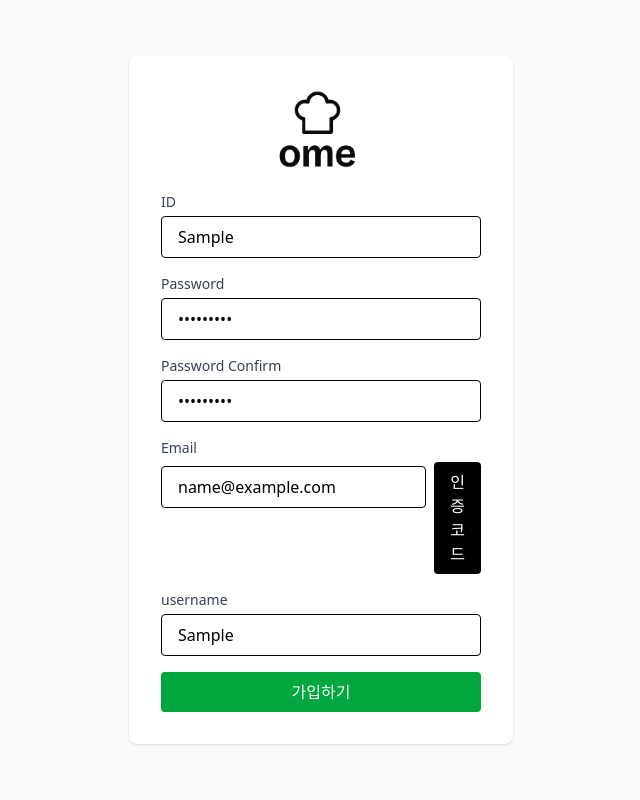
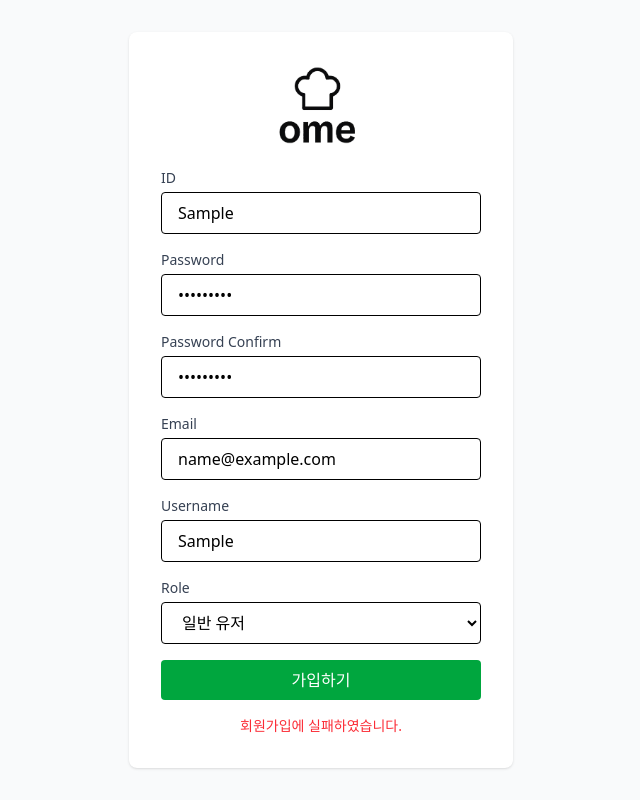
Before and after one commit to Seungmi97/ome, a React (Vite) app in the folder frontend/: page /signup in a window 1280 px wide. Both pictures are taken after typing "Sample", "Sample123", "Sample123", "name@example.com", "Sample" into the empty fields and a click on the button "가입하기". Shown: the whole page, without its empty margins (319-959 px from the left). Built offline with nearby package versions, Linux system fonts and the light colour scheme; no server answers.

Commit message:
feat : login-signup 완료

```diff
--- a/frontend/src/pages/public/Signup.jsx
+++ b/frontend/src/pages/public/Signup.jsx
@@ -15,18 +15,26 @@ export default function Signup() {
     passwordConfirm: '',
     email: '',
     username: '',
+    role: 'user',
   });
   const [loading, setLoading] = useState(false);
+  const [passwordError, setPasswordError] = useState(''); // 비밀번호 불일치 에러 메시지
+  const [signupError, setSignupError] = useState(''); // 회원가입 실패 에러 메시지
 
   const handleChange = (e) => {
     const { name, value } = e.target;
     setForm((prev) => ({ ...prev, [name]: value }));
+    setPasswordError('');
+    setSignupError('');
   };
 
   const handleSubmit = async (e) => {
     e.preventDefault();
+
     if (form.password !== form.passwordConfirm) {
-      return alert('비밀번호가 일치하지 않습니다.');
+      setPasswordError('비밀번호를 다시 확인해주세요.');
+      setSignupError('');
+      return;
     }
 
     setLoading(true);
@@ -36,13 +44,21 @@ export default function Signup() {
         password: form.password,
         email: form.email,
         username: form.username,
+        role: form.role,
       });
 
       const res = await login({ id: form.id, password: form.password });
       await doLogin({ accessToken: res.data.accessToken });
       navigate('/user/home');
     } catch (err) {
-      alert('회원가입 실패: ' + err?.response?.data?.message || err.message);
+      if (err.response && err.response.data) {
+        setSignupError(err.response.data.message || '회원가입에 실패하였습니다.');
+      } else {
+        setSignupError('회원가입에 실패하였습니다. 다시 시도해주세요.');
+      }
+      console.error(err);
+      setPasswordError('');
+      setSignupError('회원가입에 실패하였습니다.');
     } finally {
       setLoading(false);
     }
@@ -62,18 +78,23 @@ export default function Signup() {
           <Input label="Password" name="password" type="password" value={form.password} onChange={handleChange} />
           <Input label="Password Confirm" name="passwordConfirm" type="password" value={form.passwordConfirm} onChange={handleChange} />
 
-          {/* Email + 인증코드 전송 */}
+          <Input label="Email" name="email" type="email" value={form.email} onChange={handleChange} />
+          <Input label="Username" name="username" value={form.username} onChange={handleChange} />
           <div>
-            <label className="block mb-1 text-sm font-medium text-gray-700">Email</label>
-            <div className="flex gap-2">
-              <Input name="email" type="email" value={form.email} className="flex-grow px-4 py-2 border rounded focus:outline-none focus:ring-2 focus:ring-green-500" onChange={handleChange} />
-              <button type="button" className="px-4 py-2 bg-black text-white rounded" onClick={() => alert('인증코드가 전송되었습니다.')}>
-                인증코드
-              </button>
-            </div>
+            <label className="block mb-1 text-sm font-medium text-gray-700">Role</label>
+            <select
+              name="role"
+              value={form.role}
+              onChange={handleChange}
+              className="w-full px-4 py-2 border rounded focus:outline-none focus:ring-2 focus:ring-green-500"
+            >
+              <option value="user">일반 유저</option>
+              <option value="creator">크리에이터</option>
+            </select>
           </div>
-          <Input label="username" name="username" value={form.username} onChange={handleChange} />
           <ProgressButton type="submit" isLoading={loading}>가입하기</ProgressButton>
+          {passwordError && <p className="text-sm text-red-500 text-center mt-2">{passwordError}</p>}
+          {signupError && <p className="text-sm text-red-500 text-center mt-2">{signupError}</p>}
         </form>
       </div>
     </div>
--- a/frontend/src/types/user.js
+++ b/frontend/src/types/user.js
@@ -4,7 +4,7 @@
  * @property {string} id
  * @property {string} username
  * @property {string} email
- * @property {'USER' | 'CREATOR' | 'ADMIN'} role
+ * @property {'user' | 'creator'} role
  * @property {string} approved
  * @property {string} createdAt
  * @property {string} updatedAt
```
